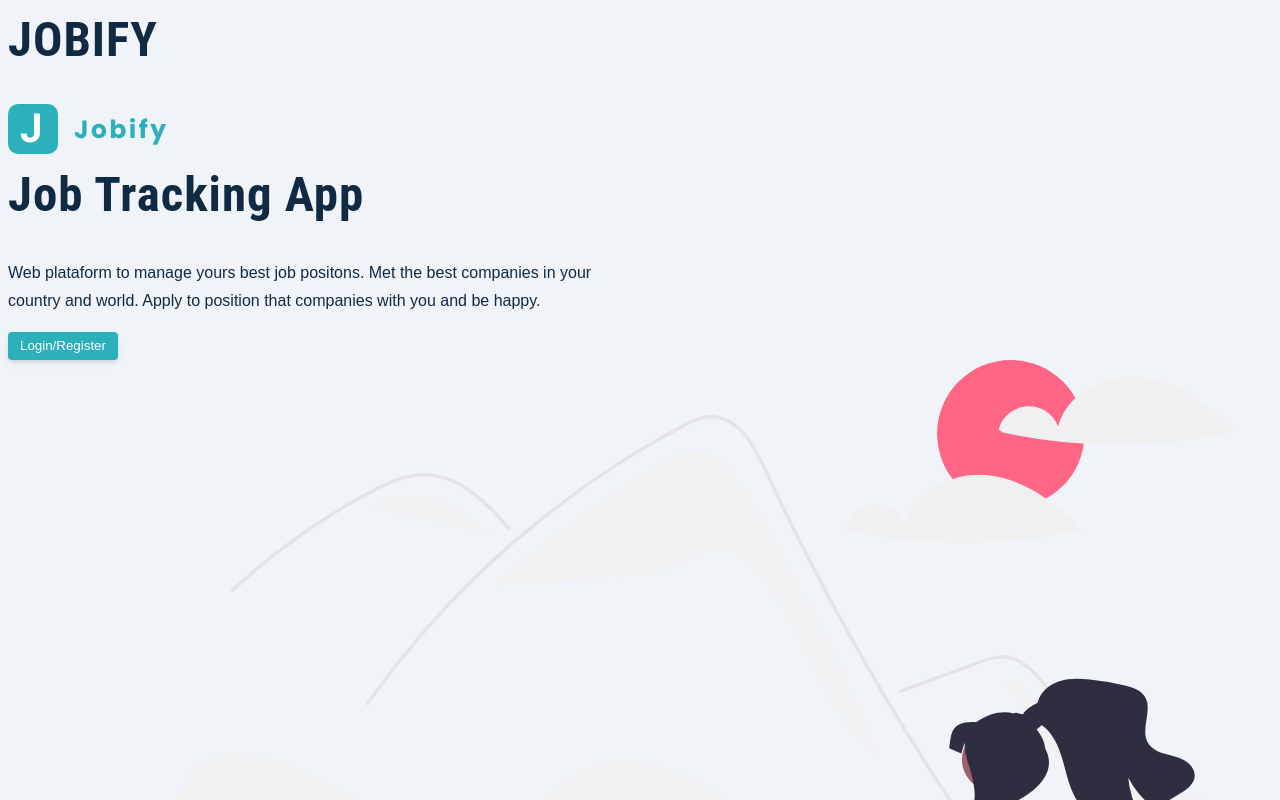
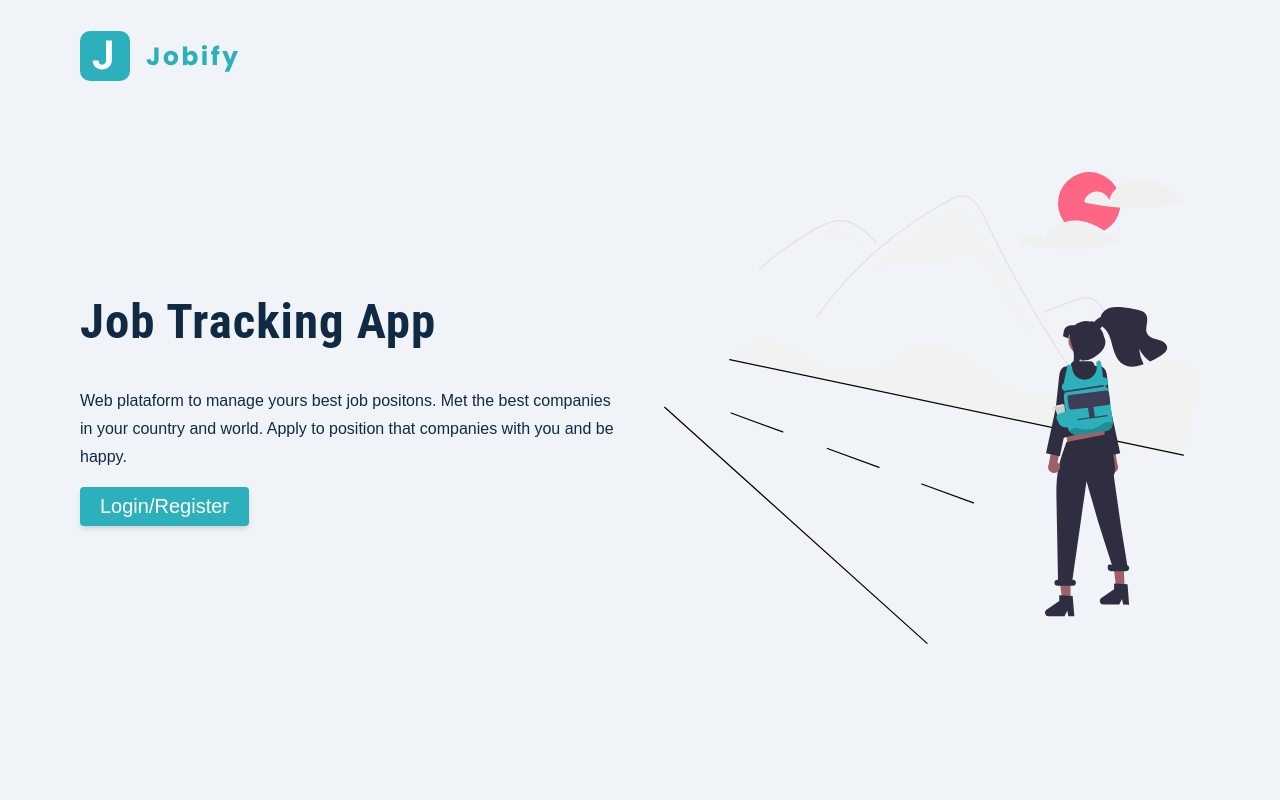
Before and after one commit to LucasMagaldi/Jobify, a React (Create React App) app in the folder web/: page / in a window 1280 px wide. Shown: the top 800 px of the page. Built offline with nearby package versions, Linux system fonts and the light colour scheme.

Commit message:
Ladding page wrapper

```diff
--- a/web/package.json
+++ b/web/package.json
@@ -9,6 +9,7 @@
     "react": "^17.0.2",
     "react-dom": "^17.0.2",
     "react-scripts": "5.0.0",
+    "styled-components": "^5.3.3",
     "web-vitals": "^2.1.4"
   },
   "scripts": {
--- a/web/src/App.js
+++ b/web/src/App.js
@@ -4,7 +4,6 @@ import './App.css';
 function App() {
   return (
     <div>
-       <h1>JOBIFY</h1>
        <Ladding/>
     </div>
   );
--- /dev/null
+++ b/web/src/assets/wrappes/LaddingPage.js
@@ -0,0 +1,38 @@
+import styled from 'styled-components';
+
+const Wrapper = styled.main`
+    nav {
+        width: var(--fluid-width);
+        max-width: var(--max-width);
+        margin: 0 auto;
+        height: var(--nav-height);
+        display: flex;
+        align-items: center;
+        cursor: pointer;
+    }
+
+    .page {
+        min-height: calc(100vh - var(--nav-height));
+        display: grid;
+        align-items: center;
+        margin-top: -3rem
+    }
+
+    .main-img {
+        display: none;
+    }
+
+    @media (min-width: 992px) {
+        .page {
+            grid-template-columns: 1fr 1fr;
+            column-gap: 3rem;
+        }
+
+        .main-img {
+            display: block;
+        }
+    }
+`
+
+
+export default Wrapper;
--- a/web/src/index.css
+++ b/web/src/index.css
@@ -128,6 +128,16 @@ ul {
   padding: 0;
 }
 
+.container {
+  width: var(--fluid-width);
+  max-width: var(--max-width);
+  margin: 0 auto;
+}
+
+.page {
+  min-height: 100vh;
+}
+
 .img  {
   width: 100%;
   display: block;
@@ -145,6 +155,17 @@ ul {
   padding: 0.375rem 0.75rem;
   box-shadow: var(--shadow-2);
   display: inline-block;
+  transition: var(--transition);
+}
+
+.btn:hover {
+    background: var(--primary-700);
+    box-shadow: var(--shadow-3);
+}
+
+.btn-hero {
+  font-size: 1.25rem;
+  padding: 0.5rem 1.25rem;
 }
 
 code {
--- a/web/src/pages/Ladding.js
+++ b/web/src/pages/Ladding.js
@@ -1,11 +1,12 @@
 import React from 'react';
+import Wrapper from '../assets/wrappes/LaddingPage';
 
 import logo from '../assets/images/logo.svg';
 import main from '../assets/images/main.svg';
 
 export const Ladding = () => {
   return (
-    <main>
+    <Wrapper>
         <nav>
             <img src={logo} alt='logo' className='logo'/>
         </nav>
@@ -23,7 +24,7 @@ export const Ladding = () => {
             </div>
             <img src={main} alt='job hunt' className='img main-img'/>
         </div>
-    </main>
+    </Wrapper>
   )
 }
 
```
Also changed, not shown: 1 other file (tests, documents, lock files or other folders).
